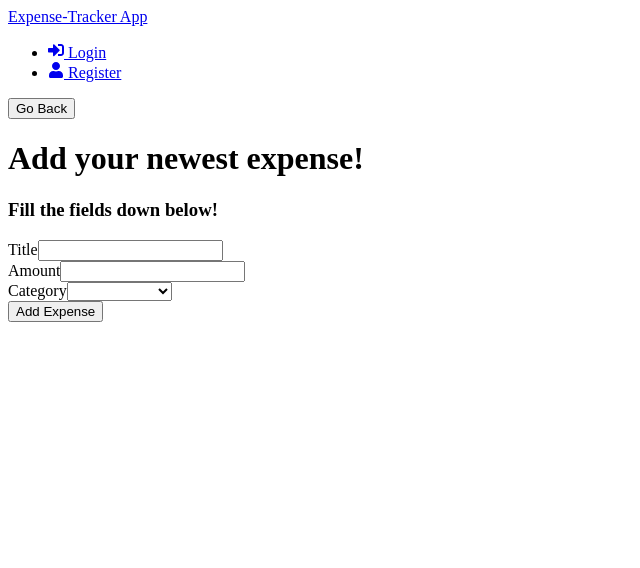
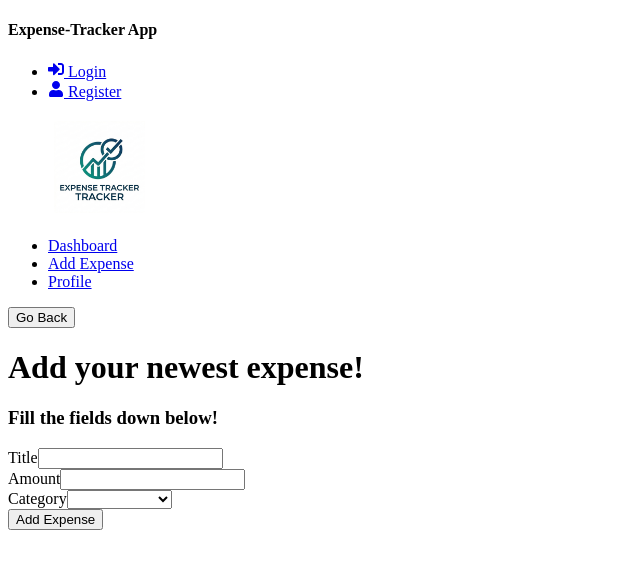
Before and after one commit to 1ndr-ITech5/expense-tracker-app, a React (Vite) app in the folder frontend/UI/: page /add-expense in a window 1280 px wide. Shown: the top 568 px of the page, without its empty margins (0-640 px from the left). Built offline with nearby package versions, Linux system fonts and the light colour scheme.

Commit message:
Created the Navbar element and worked on Profile component

```diff
--- a/frontend/UI/src/App.jsx
+++ b/frontend/UI/src/App.jsx
@@ -3,25 +3,31 @@ import Dashboard from './components/Dashboard.jsx';
 import Register from './components/Register.jsx';
 import Login from './components/Login.jsx';
 import Header from './components/Header.jsx';
-import Navbar from './components/Navbar.jsx';
 import AddExpense from './components/AddExpense.jsx';
+import ProtectedLayout from './components/ProtectedLayout.jsx';
+import Profile from './components/Profile.jsx';
 
 const App = () => {
     return (
         <BrowserRouter>
             <div className="container">
-        <Header/>
-        <Routes element={<Navbar/>}>
+                <Header />
+                <Routes>
+                    {/*Pages without navbar*/}
                     <Route path="/" element={<Navigate to="/login" replace />} />
-          <Route path="/dashboard" element={<Dashboard/>}/>
-          <Route path="/login" element={<Login/>}/>
-          <Route path="/register" element={<Register/>}/>
-          <Route path="/add-expense" element={<AddExpense/>}/>
+                    <Route path="/login" element={<Login />} />
+                    <Route path="/register" element={<Register />} />
+
+                    {/*Pages with navbar*/}
+                    <Route element={<ProtectedLayout />}>
+                        <Route path="/dashboard" element={<Dashboard />} />
+                        <Route path="/add-expense" element={<AddExpense />} />
+                        <Route path="/profile" element={<Profile />} />
+                    </Route>
                 </Routes>
             </div>
         </BrowserRouter>
-
-  )
-}
+    );
+};
 
 export default App;
--- a/frontend/UI/src/components/AddExpense.jsx
+++ b/frontend/UI/src/components/AddExpense.jsx
@@ -35,7 +35,7 @@ const AddExpense = () => {
 
     return (
         <form onSubmit={handleSubmit}>
-            <button type="button" onClick={() => nav("/dashboard")}>Go Back</button>
+            <button type="button" onClick={() => nav(-1)}>Go Back</button>
             <div className="header-add">
                 <h1>Add your newest expense!</h1>
                 <h3>Fill the fields down below!</h3>
--- a/frontend/UI/src/components/Header.jsx
+++ b/frontend/UI/src/components/Header.jsx
@@ -20,7 +20,7 @@ const Header = () => {
 return (
     <header className='header'>
         <div className="logo">
-            <Link to='/login'>Expense-Tracker App</Link>
+            <h4>Expense-Tracker App</h4>
         </div>
         {!user ?
         (<ul>
--- a/frontend/UI/src/components/Navbar.jsx
+++ b/frontend/UI/src/components/Navbar.jsx
@@ -1,18 +1,30 @@
+import { NavLink } from 'react-router-dom';
 import Logo from '../assets/logo.png';
+import '../styles/navbar.css';
+import {useNavigate} from 'react-router-dom';
 
 const Navbar = () => {
+
+    const nav = useNavigate();
+
     return (
         <div className="navbar">
-            <img src={Logo}/>
-            <div>
+            <img onClick={() => nav("/dashboard")} src={Logo} alt="logo" />
+            <nav>
                 <ul>
-                    <li>Dashboard</li>
-                    <li>Add Expense</li>
-                    <li>Profile</li>
+                    <li>
+                        <NavLink to="/dashboard">Dashboard</NavLink>
+                    </li>
+                    <li>
+                        <NavLink to="/add-expense">Add Expense</NavLink>
+                    </li>
+                    <li>
+                        <NavLink to="/profile">Profile</NavLink>
+                    </li>
                 </ul>
-            </div>
+            </nav>
         </div>
-    )
-}
+    );
+};
 
 export default Navbar;
--- /dev/null
+++ b/frontend/UI/src/components/Profile.jsx
@@ -0,0 +1,34 @@
+import {useSelector} from 'react-redux';
+import {useNavigate} from 'react-router-dom';
+import proimg from '../assets/profile.png';
+
+const Profile = () => {
+
+    const nav = useNavigate();
+
+    const {user} = useSelector((state) => state.user);
+
+    const formatDate = (dateString) => {
+        if (!dateString) return 'N/A';
+        return new Date(dateString).toLocaleDateString('en-GB', {
+            day:   'numeric',
+            month: 'long',
+            year:  'numeric'
+        });
+    };
+
+    return (
+        <div className="profile">
+            <h1>Your Personal Profile</h1>
+            <img src={proimg}/>
+            <div className="user-data">
+                <h2>Name: {user.name}</h2>
+                <h2>Email: {user.email}</h2>
+                <h2>Joined: {formatDate(user.createdAt)}</h2>
+            </div>
+            <button onClick={() => nav("/add-expense")}>Add New Expenses</button>
+        </div>
+    )
+}
+
+export default Profile;
--- /dev/null
+++ b/frontend/UI/src/components/ProtectedLayout.jsx
@@ -0,0 +1,18 @@
+import { Outlet, Navigate } from 'react-router-dom';
+import { useSelector } from 'react-redux';
+import Navbar from './Navbar';
+
+const ProtectedLayout = () => {
+    const user = useSelector((state) => state.user);
+
+    if (!user) return <Navigate to="/login" replace />;
+
+    return (
+        <>
+            <Navbar />
+            <Outlet />
+        </>
+    );
+};
+
+export default ProtectedLayout;
--- /dev/null
+++ b/frontend/UI/src/styles/navbar.css
@@ -0,0 +1,3 @@
+.navbar img {
+    height: 100px;
+}
```
Also changed, not shown: frontend/UI/src/assets/profile.png (added), 1 other file (tests, documents, lock files or other folders). Lines whose indentation alone changed are shown as unchanged.
